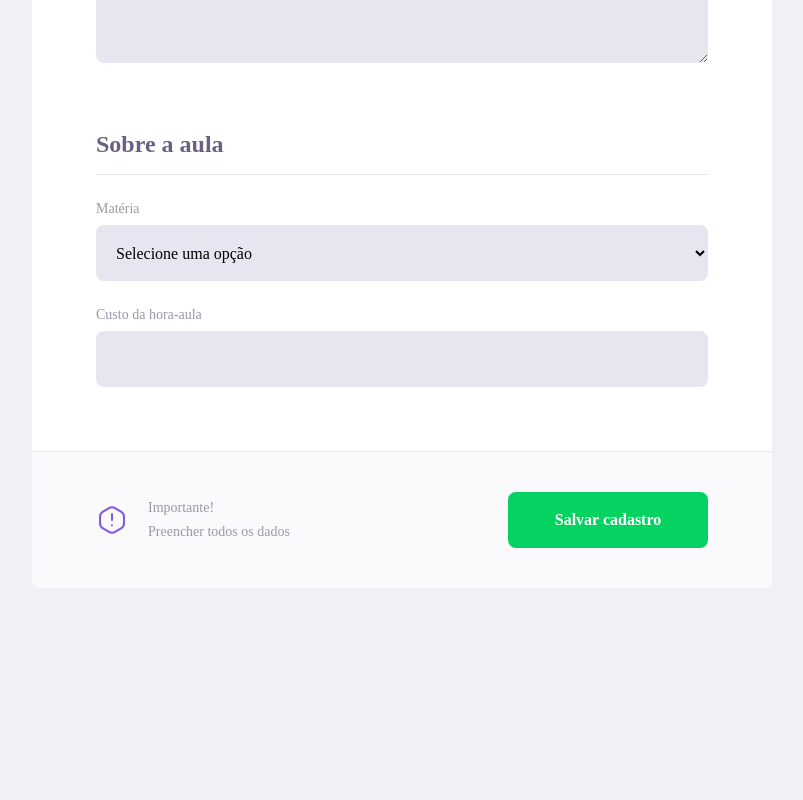
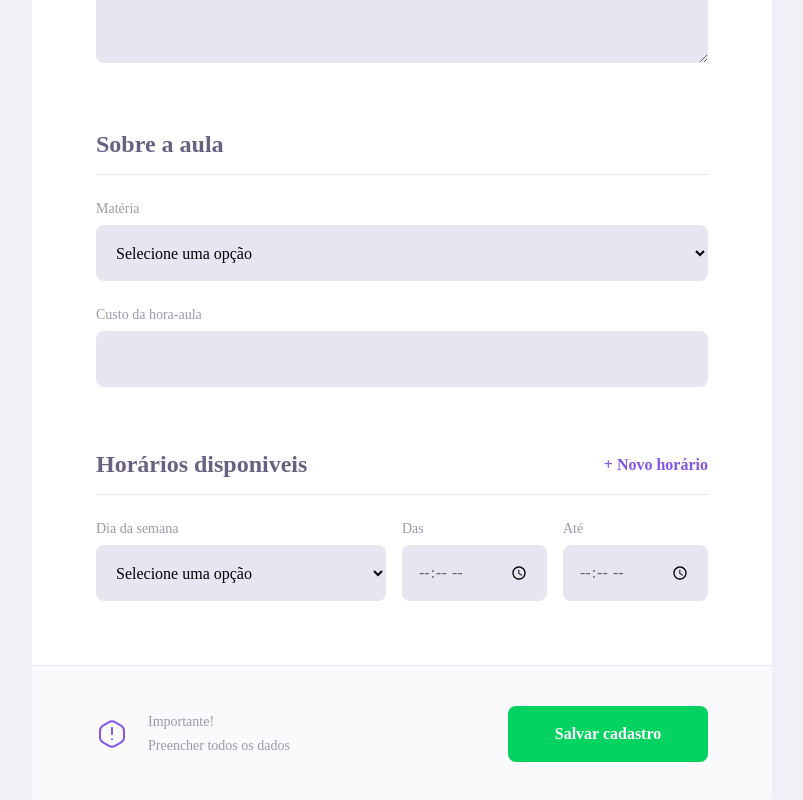
Before and after one commit to pedropsoares/proffy_frontent, a React (Create React App) app: page /give-classes in a window 1280 px wide. Shown: the part 871-1671 px from the top of the page, without its empty margins (238-1041 px from the left). Before the commit the page ends 1459 px from the top, so only its background shows below. Built offline with nearby package versions, Linux system fonts and the light colour scheme; the HTML template or start-up script is replaced by a standard one.

Commit message:
(Horários disponíveis) implemented

```diff
--- a/src/pages/TeacherForm/index.tsx
+++ b/src/pages/TeacherForm/index.tsx
@@ -47,6 +47,33 @@
 
         </fieldset>
 
+        <fieldset>
+          <legend>
+            Horários disponiveis
+            <button type="button">
+              + Novo horário
+            </button>
+          </legend>
+
+          <div className="schedule-item">
+            <Select
+              name="week_day"
+              label="Dia da semana"
+              options={[
+                { value: '0', label: 'Domingo' },
+                { value: '1', label: 'Segunda' },
+                { value: '2', label: 'Terça' },
+                { value: '3', label: 'Quarta' },
+                { value: '4', label: 'Quinta' },
+                { value: '5', label: 'Sexta' },
+                { value: '6', label: 'Sabado' },
+              ]}
+            />
+            <Input name="from" label="Das" type="time" />
+            <Input name="to" label="Até" type="time" />
+          </div>
+        </fieldset>
+
         <footer>
           <p>
             <img src={warningIcon} alt="" />
--- a/src/pages/TeacherForm/style.css
+++ b/src/pages/TeacherForm/style.css
@@ -116,6 +116,16 @@
     padding: 0 6.4rem;
   }
 
+  #page-teacher-form main .schedule-item {
+    display: grid;
+    grid-template-columns: 2fr 1fr 1fr;
+    column-gap: 1.6rem;
+  }
+
+  #page-teacher-form main .schedule-item .input-block {
+    margin-top: 0 !important;
+  }
+
   #page-teacher-form main footer {
     padding: 4.0rem 6.4rem;
     display: flex;
```
